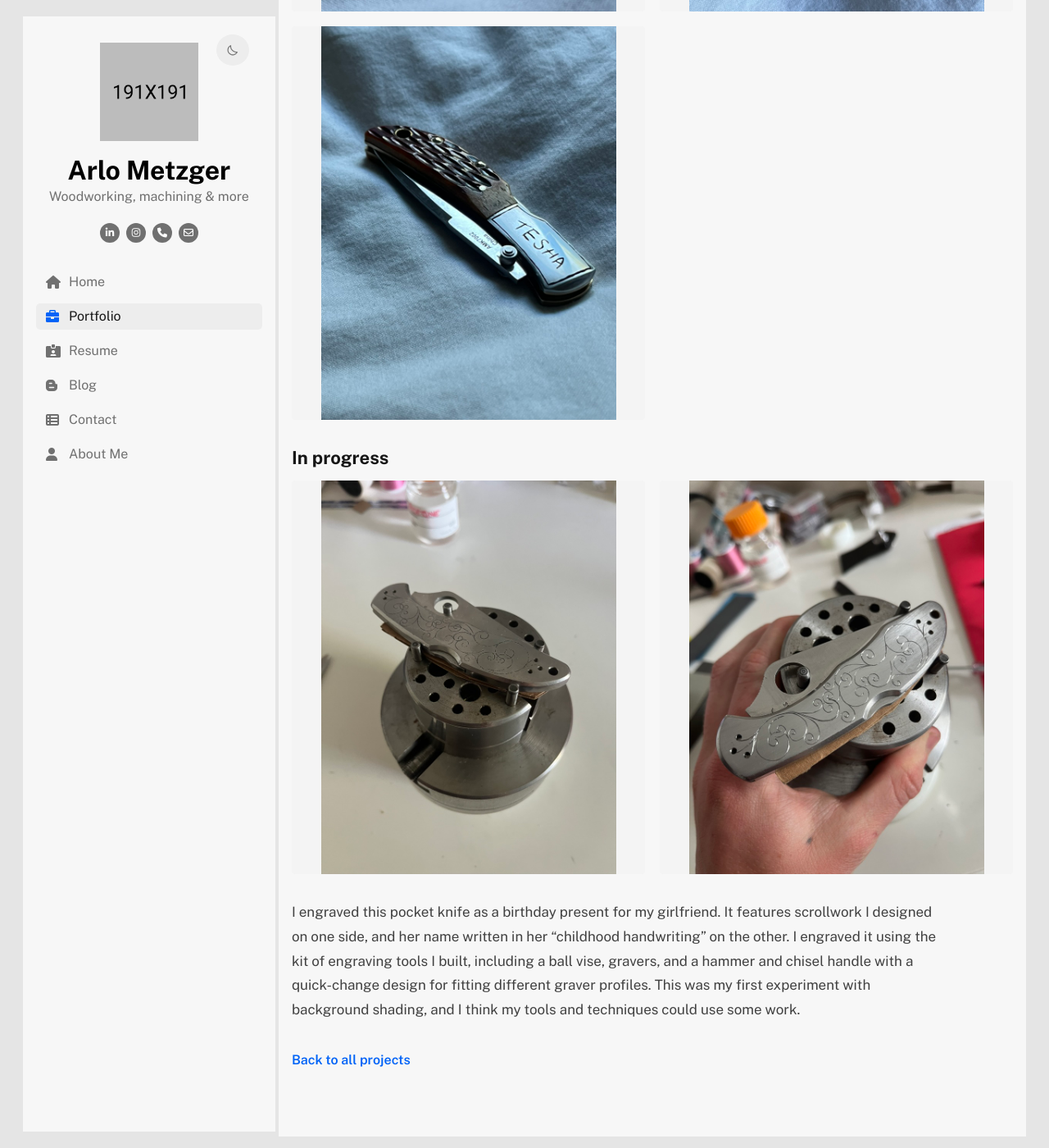
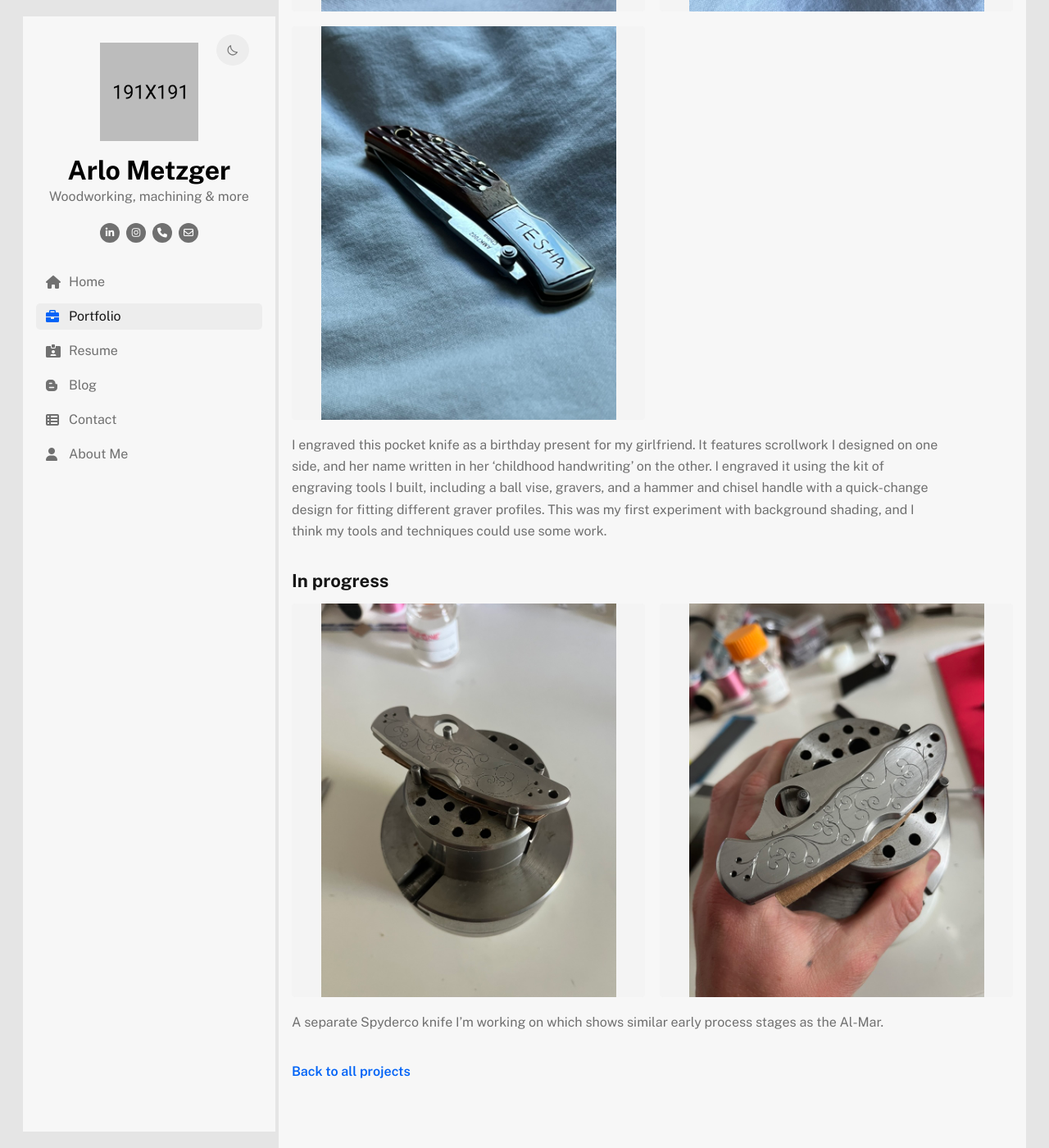
Before and after one commit to arlometzger/arlometzger.github.io, a Jekyll site: the page built from _projects/hand-engraving/engraved-almar-talon.md, in a window 1280 px wide and 1400 px high, scrolled down 644 px. Shown: the whole window at 82% size. Built offline with Jekyll 4.4.1, drawn with Linux system fonts in a browser that asks for light colours; some of the changed lines change nothing that is shown.

Commit message:
feat: add detailed descriptions for Al-Mar Talon and Spyderco knife projects for clarity

```diff
--- a/_projects/hand-engraving/engraved-almar-talon.md
+++ b/_projects/hand-engraving/engraved-almar-talon.md
@@ -6,6 +6,7 @@ order: 20
 description: "Bone handle pocket knife with engraved steel bolsters, featuring scrollwork on one side and the giftee's name on the other"
 sections:
   -
+    description: "I engraved this pocket knife as a birthday present for my girlfriend. It features scrollwork I designed on one side, and her name written in her 'childhood handwriting' on the other. I engraved it using the kit of engraving tools I built, including a ball vise, gravers, and a hammer and chisel handle with a quick-change design for fitting different graver profiles. This was my first experiment with background shading, and I think my tools and techniques could use some work."
     images:
       - image: /assets/images/projects/hand-engraving/engraved-almar-talon/scrollwork-3-4.jpeg
         alt: "Three-quarter view of the Al-Mar Talon with engraved scrollwork"
@@ -14,11 +15,10 @@ sections:
       - image: /assets/images/projects/hand-engraving/engraved-almar-talon/tesha-3-4.jpeg
         alt: "Three-quarter view of the knife engraved with Tesha's name"
   - title: "In progress"
+    description: "A separate Spyderco knife I'm working on which shows similar early process stages as the Al-Mar."
     images:
       - image: /assets/images/projects/hand-engraving/engraved-almar-talon/spyderco-process-print.jpeg
         alt: "Printed engraving layout prepared for transfer to a knife"
       - image: /assets/images/projects/hand-engraving/engraved-almar-talon/spyderco-process.jpeg
         alt: "Knife secured in a ball vise with the scrollwork layout in progress"
 ---
-
-I engraved this pocket knife as a birthday present for my girlfriend. It features scrollwork I designed on one side, and her name written in her "childhood handwriting" on the other. I engraved it using the kit of engraving tools I built, including a ball vise, gravers, and a hammer and chisel handle with a quick-change design for fitting different graver profiles. This was my first experiment with background shading, and I think my tools and techniques could use some work.
```
